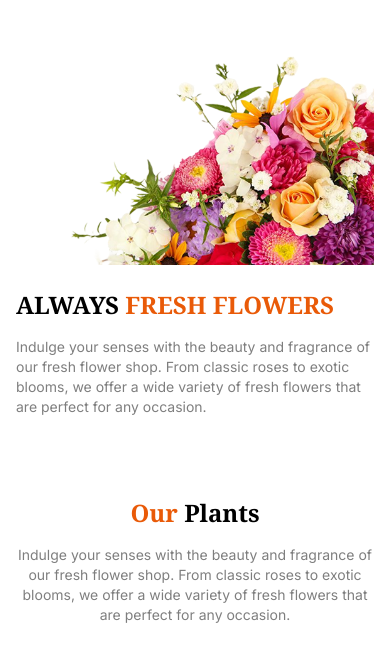
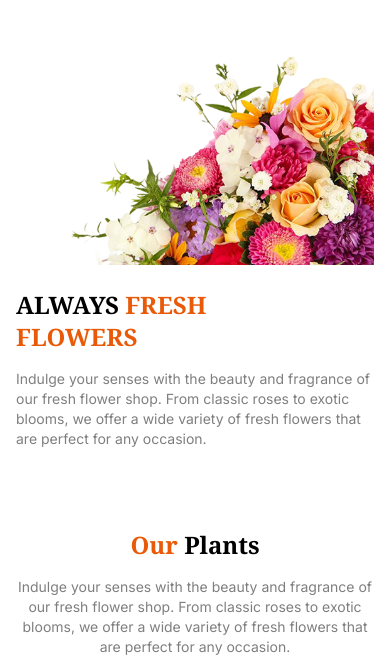
Before and after one commit to ashiqurrahman696/flower-market, a plain HTML site: page index.html in a window 390 px wide. Shown: the part 129-791 px from the top of the page. Drawn offline with nearby package versions, Linux system fonts and the light colour scheme.

Commit message:
added line break between 'ALWAYS FRESH' and 'FLOWERS' in hero title

```diff
--- a/index.html
+++ b/index.html
@@ -33,7 +33,7 @@
     <main class="space-y-20 mt-10">
         <section class="max-w-285 mx-auto px-4 flex items-center justify-between max-lg:flex-col-reverse max-lg:gap-6">
             <div class="flex-1">
-                <h1 class="font-noto-serif text-2xl lg:text-[65px] font-bold mb-4">ALWAYS <span class="text-[#e95a08]">FRESH FLOWERS</span></h1>
+                <h1 class="font-noto-serif text-2xl lg:text-[65px] font-bold mb-4">ALWAYS <span class="text-[#e95a08]">FRESH<br>FLOWERS</span></h1>
                 <p class="font-inter text-sm lg:text-[22px] opacity-50">Indulge your senses with the beauty and fragrance of our fresh flower shop. From classic roses to exotic blooms, we offer a wide variety of fresh flowers that are perfect for any occasion. </p>
             </div>
             <img class="w-full flex-1" src="assets/hero-flower.png" alt="">
```
